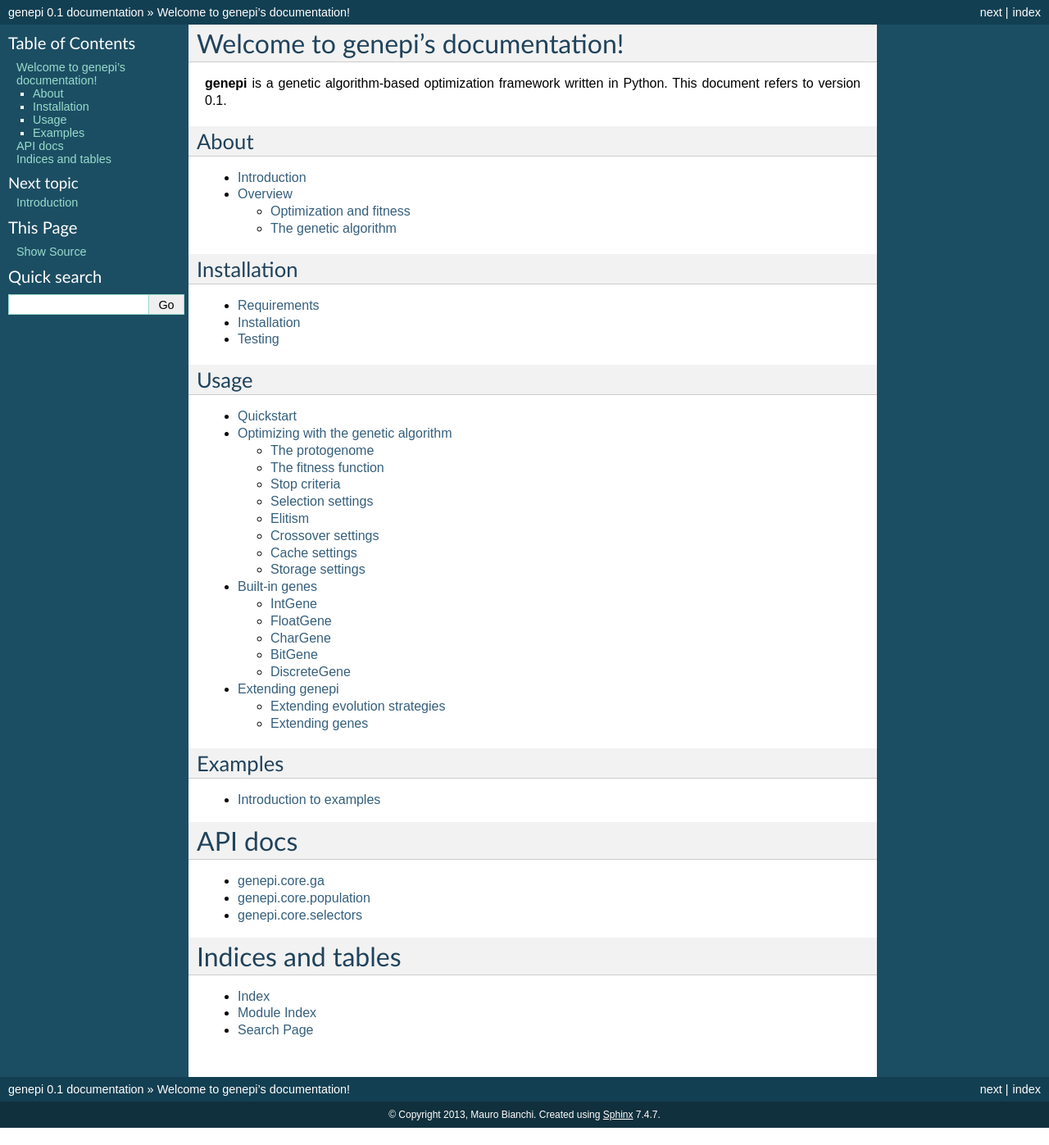
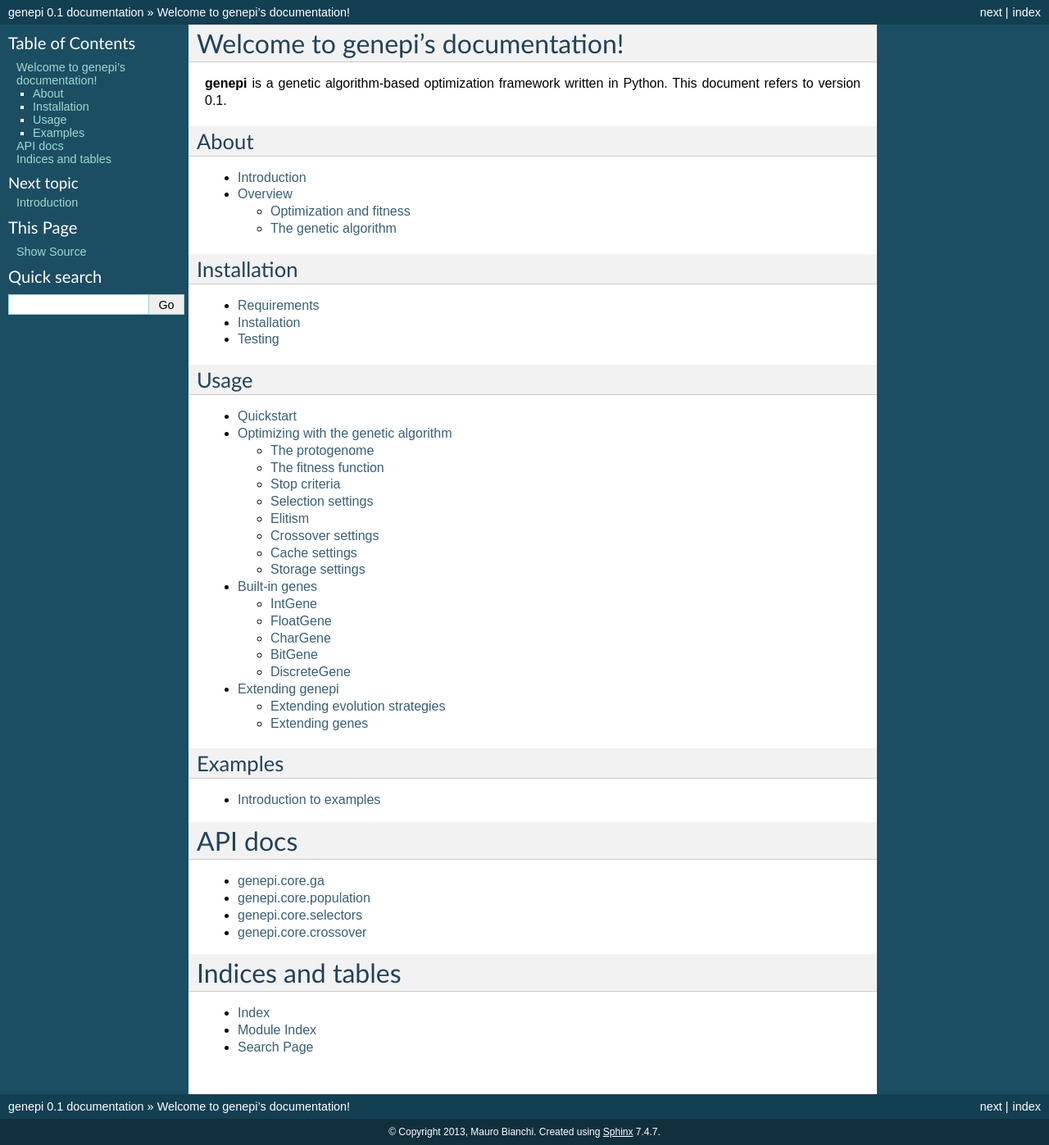
Before and after one commit to bianchimro/genepi, a Sphinx documentation site: the page built from docs/index.rst, in a window 1280 px wide. Shown: the whole page at 82% size. Built offline with Sphinx 7.4.7, drawn with Linux system fonts in a browser that asks for light colours; before the commit the page ends 1376 px from its top, so only the background shows below that.

Commit message:
docstrings

```diff
--- a/docs/apidocs/core.rst
+++ b/docs/apidocs/core.rst
@@ -26,3 +26,13 @@
 
 .. automodule:: genepi.core.selectors
    :members:
+
+
+genepi.core.crossover
+======================
+
+.. toctree::
+   :maxdepth: 2
+
+.. automodule:: genepi.core.crossover
+   :members:
```
Also changed, not shown: 1 other file.
